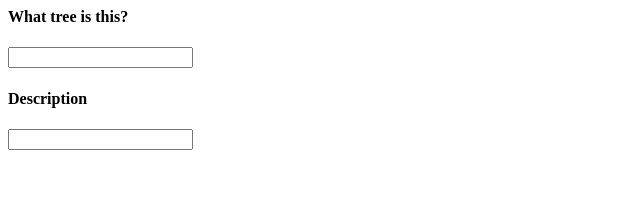
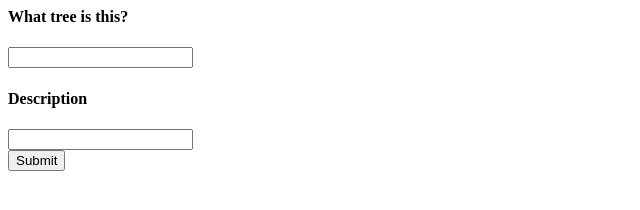
Before and after one commit to openlexington/TreeJunk, a website: page treeGrabber/public/index.html in a window 1280 px wide. Shown: the whole page, without its empty margins (0-640 px from the left). Drawn offline with Linux system fonts and the light colour scheme.

Commit message:
added button

```diff
--- a/treeGrabber/public/index.html
+++ b/treeGrabber/public/index.html
@@ -9,6 +9,10 @@
 
 			<h4>Description</h4>
 			<input id="treeDescription" type="text">
+
+			<div>
+				<button id="btnSubmit">Submit</button>
+			</div>
 		</div>
 	</bodh>
 </html>
```
